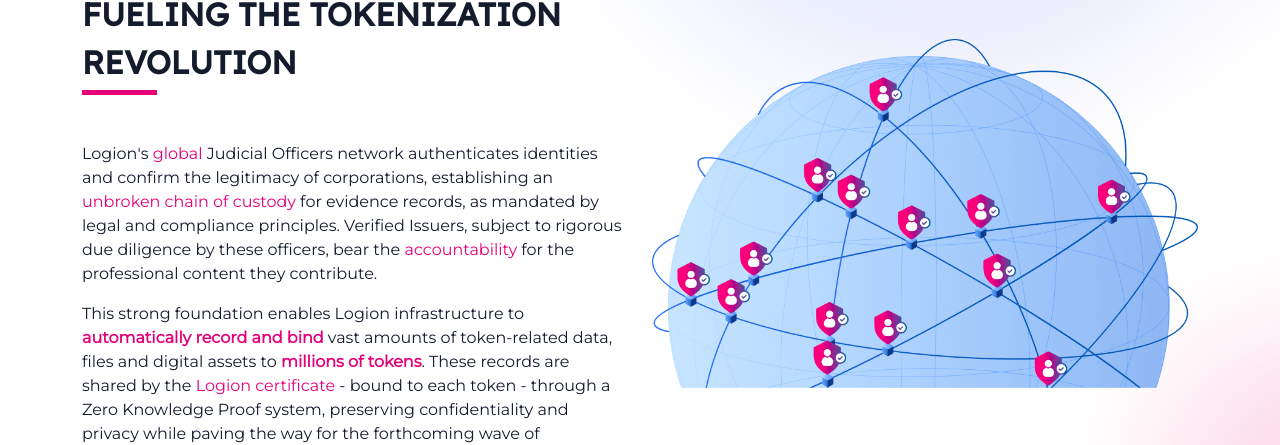
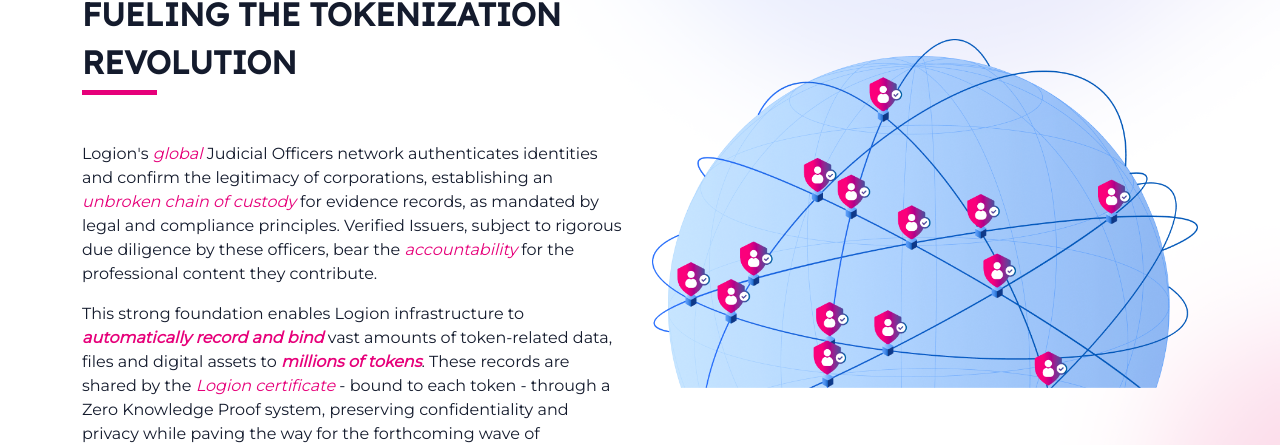
Before and after one commit to logion-network/logion-web-site, a React (Create React App) app: page / in a window 1280 px wide. Shown: the part 2253-2698 px from the top of the page. Built offline with nearby package versions, Linux system fonts and the light colour scheme.

Commit message:
Update OneByTwoTextImage.css

```diff
--- a/src/components/OneByTwoTextImage.css
+++ b/src/components/OneByTwoTextImage.css
@@ -12,6 +12,6 @@
     align-items: center;
 }
 .OneByTwoTextImage  em {
-    font-style: normal;
+    font-style: strong;
     color: var(--color2-color);
 }
```
